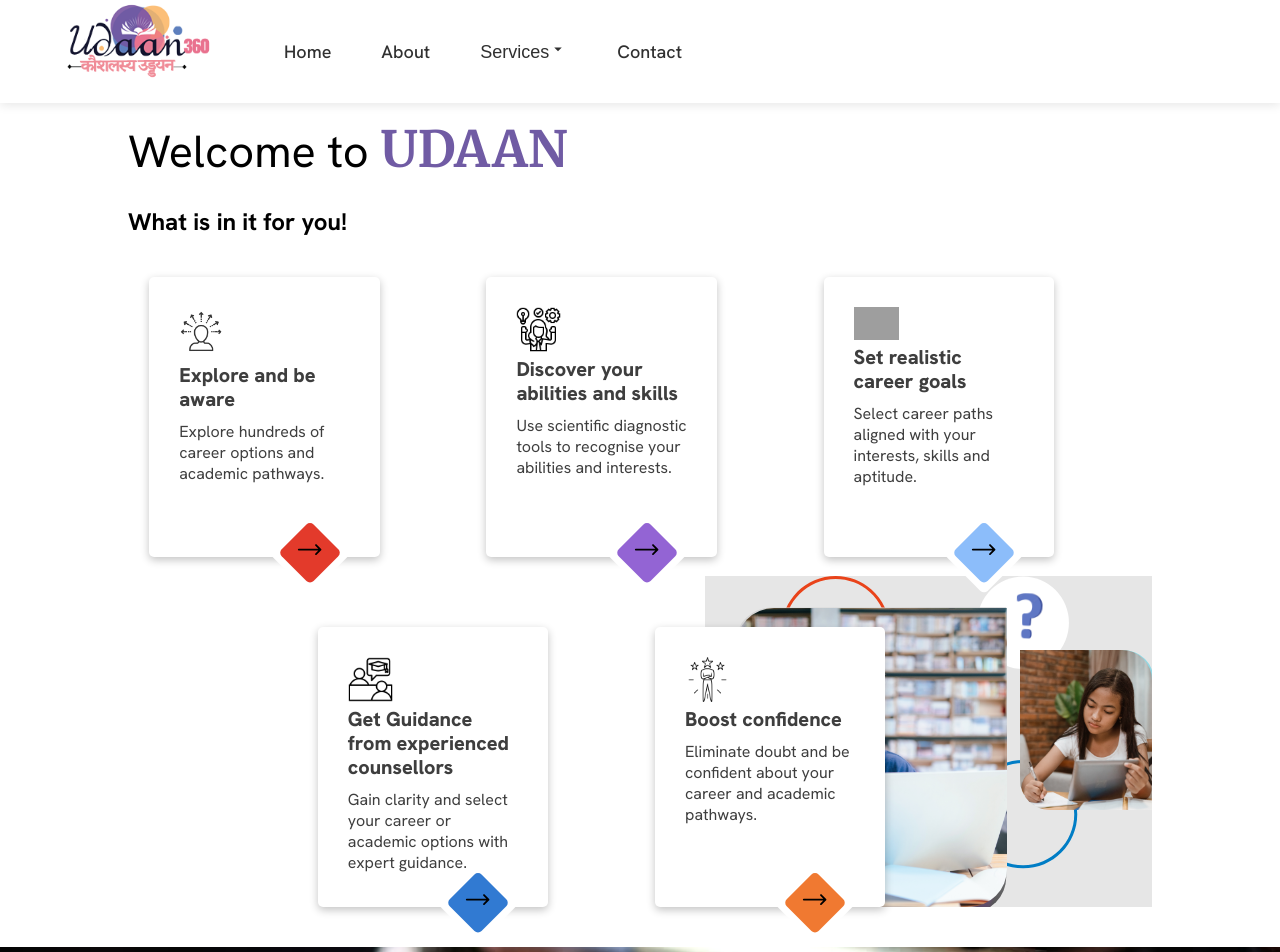
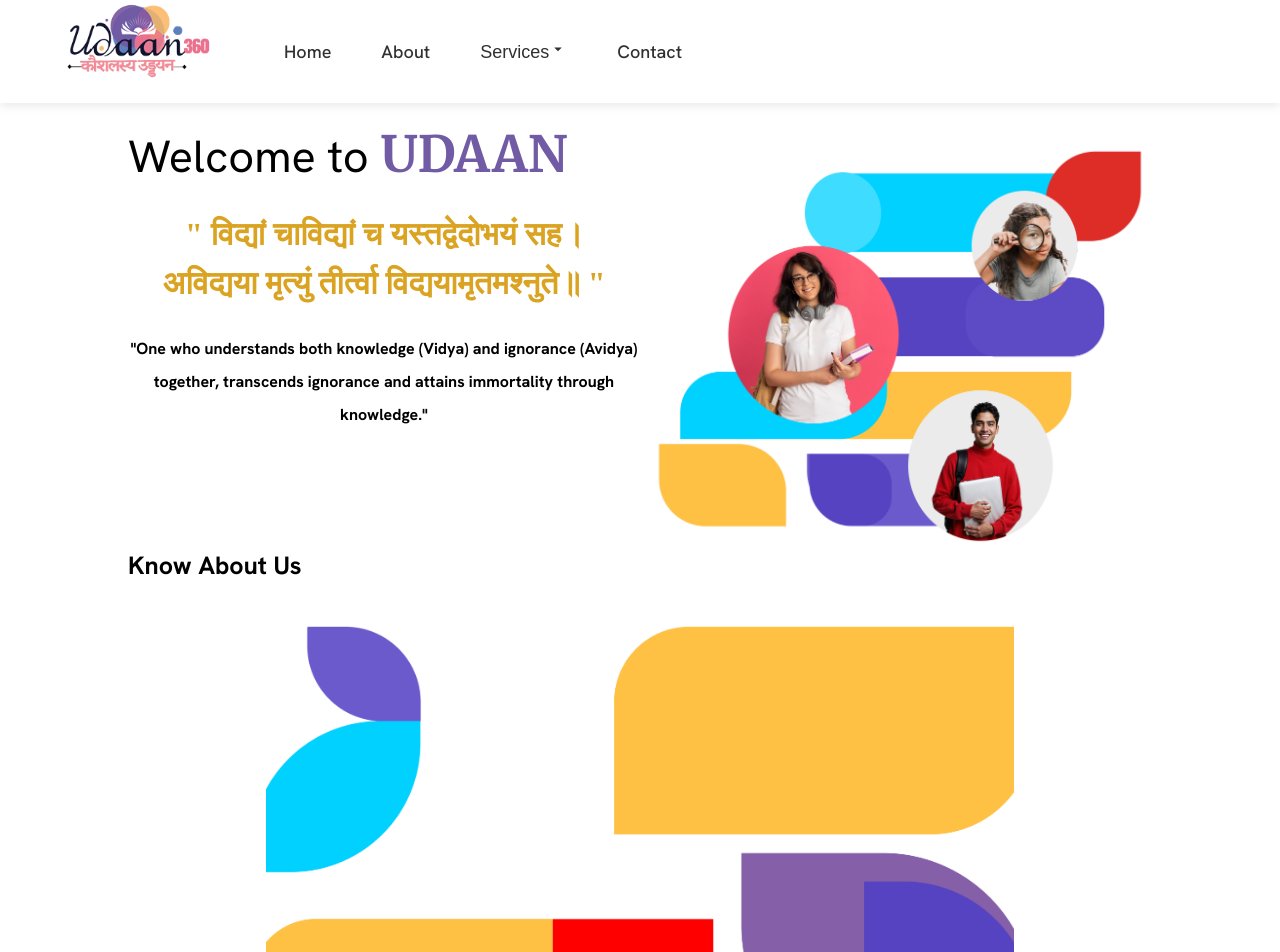
Before and after one commit to Ritesh1927/udaan, a React (Create React App) app in the folder udaan/: page / in a window 1280 px wide. Shown: the top 952 px of the page. Built offline with nearby package versions, Linux system fonts and the light colour scheme; grey boxes are pictures that could not be loaded.

Commit message:
adding more content

```diff
--- a/udaan/src/common-component/nav/Navbar.js
+++ b/udaan/src/common-component/nav/Navbar.js
@@ -44,6 +44,7 @@ const Navbar = () => {
             <CoustomDropdown />
           </li>
           <li>
+            <a href=""></a>
             <Link
               className="nav-elements"
               to="/contact"
--- /dev/null
+++ b/udaan/src/component/video/Video.css
@@ -0,0 +1,19 @@
+.background-img-container {
+    background-image: url(../../assets/videoback.png);
+    background-size: cover;
+    background-position: center;
+    width: 73%;
+    height: 490px;
+}
+
+.video-container {
+    width: 100%;
+    display: flex;
+    justify-content: center;
+}
+
+.know-heading {
+    font-size: 25px;
+    font-family: "Hanken Grotesk", sans-serif;
+    margin-bottom: 25px;
+}
--- /dev/null
+++ b/udaan/src/component/video/Video.js
@@ -0,0 +1,16 @@
+import React, { Fragment } from "react";
+import "../video/Video.css";
+const Video = () => {
+  return (
+    <Fragment>
+      <h1 className="know-heading"> Know About Us </h1>
+      <section className="video-container">
+        {/* //////////heading////////////// */}
+
+        <div className="background-img-container"></div>
+      </section>
+    </Fragment>
+  );
+};
+
+export default Video;
--- a/udaan/src/dasboard-pages/Home.css
+++ b/udaan/src/dasboard-pages/Home.css
@@ -2,6 +2,44 @@
     font-size: 45px;
     font-weight: 400;
     font-family: "Hanken Grotesk", sans-serif;
+}
+
+.left-home-container {
+    width: 50%;
+}
+
+.home-banner-img {
+    width: 50%;
+    margin-top: 20px;
+}
+
+.english-shloak {
+    font-size: 16px;
+    margin-top: 30px;
+    line-height: 33px;
+    font-family: "Hanken Grotesk", sans-serif;
+}
+
+.home-banner-img img {
+    width: 100%;
+}
+
+.shloak-container {
+    margin-top: 30px;
+    text-align: center;
+}
+
+.upper-shloak {
+    font-size: 32px;
+    font-weight: 600;
+    color: #DAA322;
+}
+
+.lower-shloak {
+    color: #DAA322;
+    text-align: center;
+    margin-top: 12px;
+    font-size: 32px;
 }
 
 .udaan-name {
@@ -13,6 +51,9 @@
     font-weight: 900;
 }
 
+.welcome-heading {
+    justify-content: space-between;
+}
 
 .start-child-cont {
     width: 30%;
--- a/udaan/src/dasboard-pages/Home.js
+++ b/udaan/src/dasboard-pages/Home.js
@@ -7,15 +7,44 @@ import Img2 from "../assets/card2.png";
 import Img3 from "../assets/icon1.png";
 import Img4 from "../assets/advisor.png";
 import Img5 from "../assets/confidence.png";
+import Homeimg from "../assets/home.png";
+import Video from "../component/video/Video";
 const Home = () => {
   return (
     <>
       <section className="container">
         <div className="inner-container">
-          <div className="welcome-heading inline mt15">
-            <p className="welcome-tag">
-              Welcome to <span className="udaan-name">UDAAN</span>
-            </p>
+          <div className="welcome-heading inline mt20">
+            <div className="left-home-container">
+              <p className="welcome-tag">
+                Welcome to <span className="udaan-name">UDAAN</span>
+              </p>
+              <div className="shloak-container">
+                <h1 className="upper-shloak">
+                  <span className="">"</span> विद्यां चाविद्यां च यस्तद्वेदोभयं
+                  सह।
+                </h1>
+                <h1 className="lower-shloak">
+                  अविद्यया मृत्युं तीर्त्वा विद्ययामृतमश्नुते॥ <span>"</span>
+                </h1>
+
+                <div>
+                  <h2 className="english-shloak">
+                    "One who understands both knowledge (Vidya) and ignorance
+                    (Avidya) together, transcends ignorance and attains
+                    immortality through knowledge."
+                  </h2>
+                </div>
+              </div>
+            </div>
+
+            <div className="home-banner-img">
+              <img src={Homeimg} alt="" />
+            </div>
+          </div>
+          {/* ////////////////video tag /////////////////// */}
+          <div className="video-container-wrapper">
+            <Video />
           </div>
 
           {/* Cards Section */}
```
Also changed, not shown: udaan/src/assets/home.png (added), udaan/src/assets/videoback.png (added).
